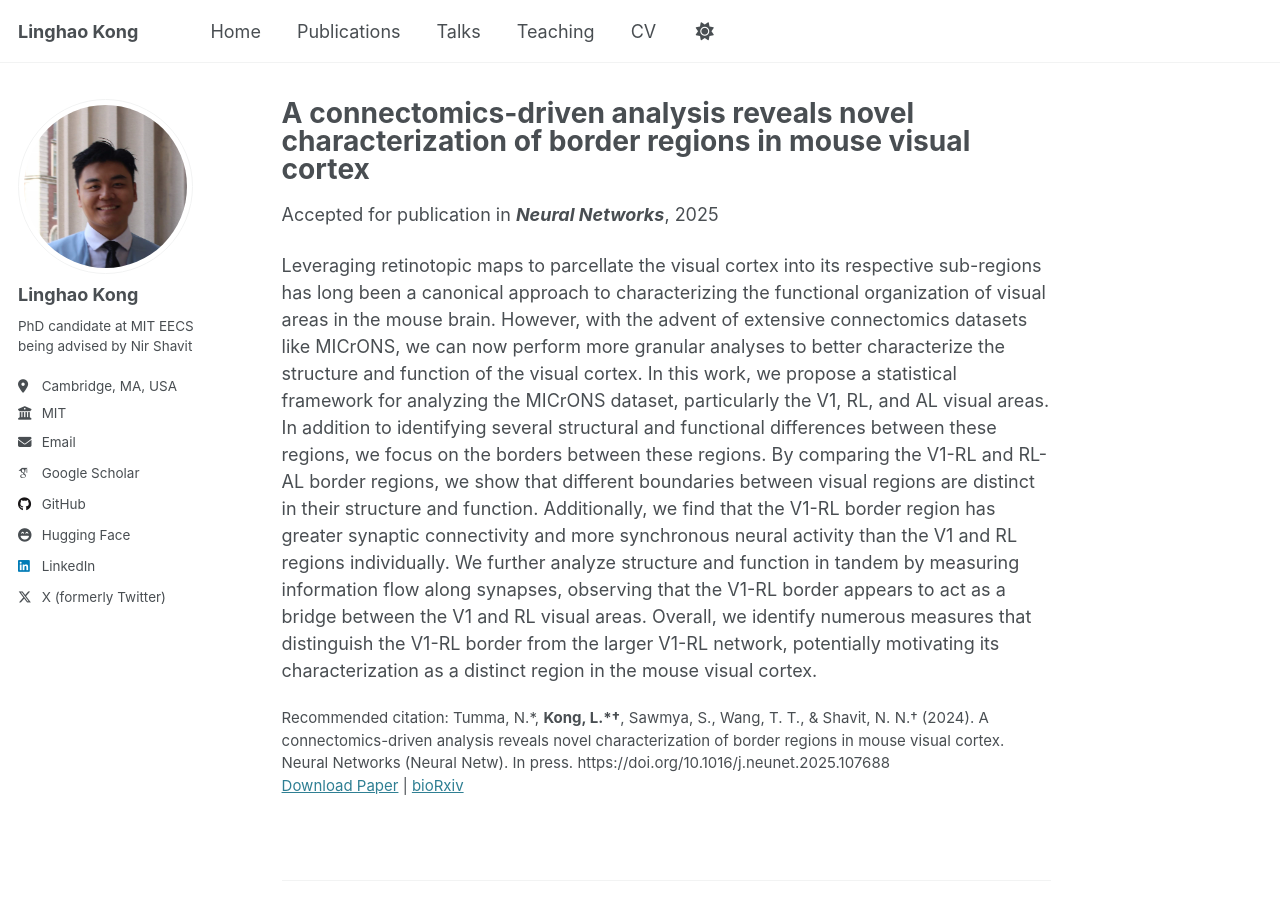
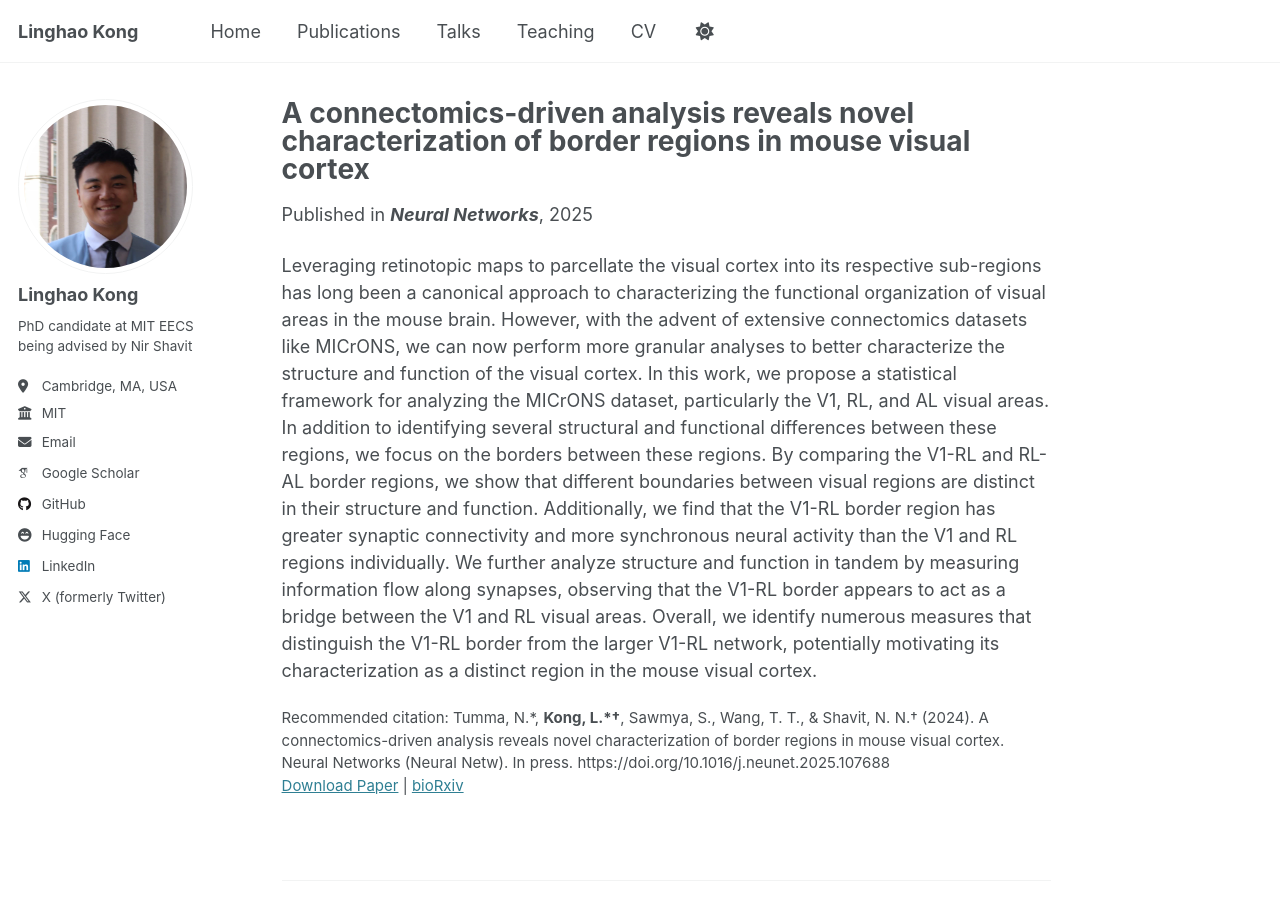
Before and after one commit to Lin-K76/Lin-K76.github.io, a Jekyll site: the page built from _publications/2025-connectomics.md, in a window 1280 px wide and 900 px high. Built offline with Jekyll 4.4.1, drawn with Linux system fonts in a browser that asks for light colours; some web fonts are replaced; part of the change alters nothing that is shown.

Commit message:
Updates status

```diff
--- a/_publications/2025-connectomics.md
+++ b/_publications/2025-connectomics.md
@@ -1,11 +1,10 @@
 ---
 title: "A connectomics-driven analysis reveals novel characterization of border regions in mouse visual cortex"
-accepted: true
 collection: publications
 category: manuscripts
 permalink: /publication/2025-connectomics
 excerpt: ''
-date: 2025-05-26
+date: 2025-06-12
 venue: 'Neural Networks'
 selected: true
 paperurl: 'https://doi.org/10.1016/j.neunet.2025.107688'
```
